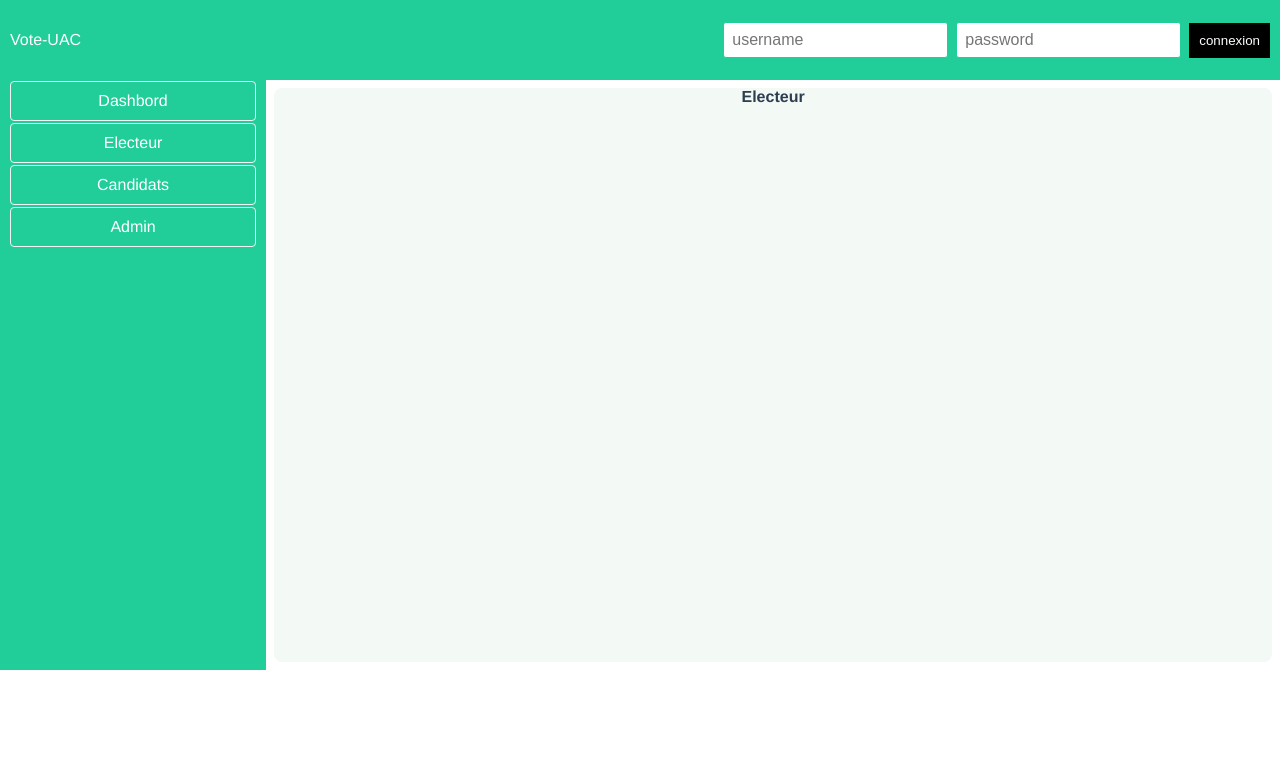
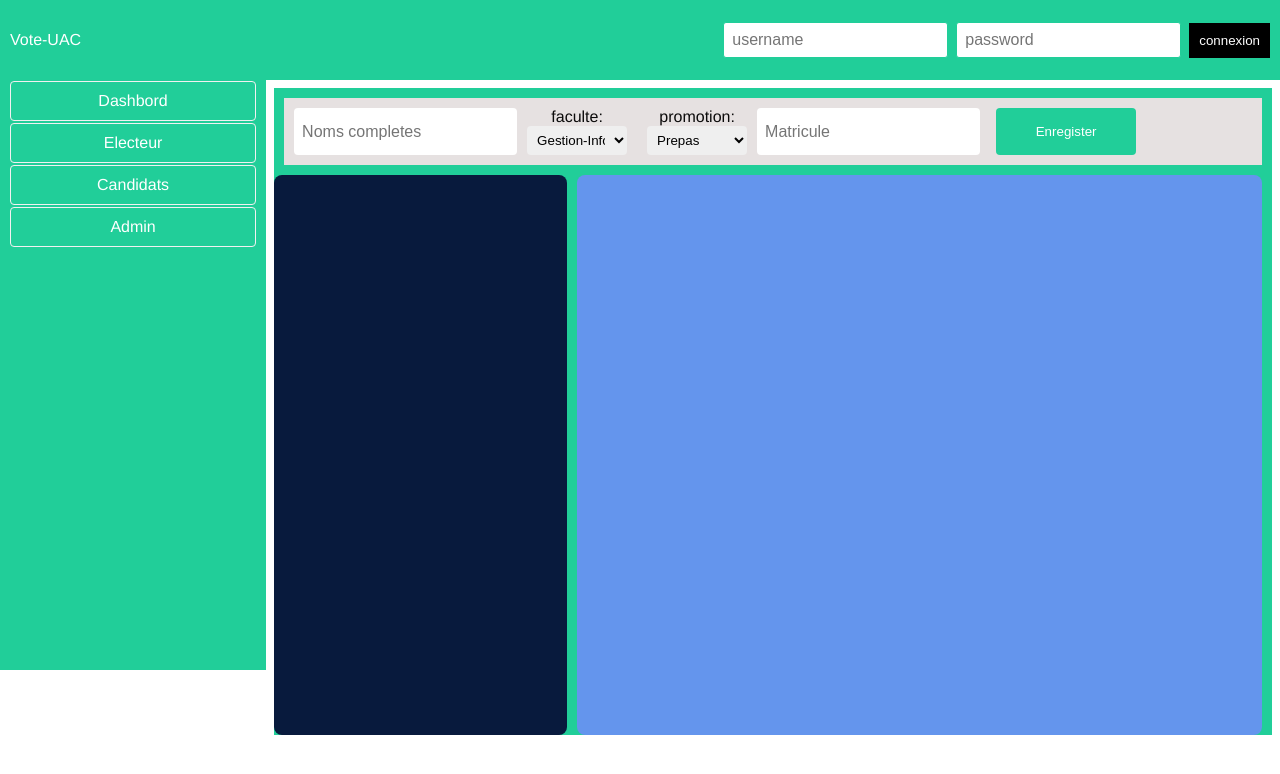
Before and after one commit to leenorshn/vue2-vote, a Vue app: page /#/Electeur in a window 1280 px wide. Shown: the top 774 px of the page. Built offline with nearby package versions, Linux system fonts and the light colour scheme.

Commit message:
modernite

```diff
--- a/src/components/StudentForm.vue
+++ b/src/components/StudentForm.vue
@@ -1,24 +1,74 @@
 <template>
-    <div class="container">
-        {{name}}
+  <div class="student-form-main">
+    <input type="text" placeholder="Noms completes" />
+    <div class="combo">
+      <label for="pet-select">faculte:</label>
+      <select name="pets" id="faculte">
+        <option value="GI">Gestion-Info</option>
+        <option value="CU">Communication</option>
+        <option value="SA">Genie-info</option>
+      </select>
     </div>
+    <div class="combo">
+      <label for="pet-select">promotion:</label>
+      <select name="pets" id="promotion">
+        <option value="Prepa">Prepas</option>
+        <option value="G1">G1</option>
+        <option value="G2">G2</option>
+        <option value="G3">G3</option>
+        <option value="L1">L1</option>
+        <option value="L2">L3</option>
+      </select>
+    </div>
+    <input type="text" placeholder="Matricule" />
+    <button>Enregister</button>
+  </div>
 </template>
 <script>
-    export default {
-        data(){
-            return {
-                name:"Jeux de la vie"
-            }
-        },
-        methods:{
+export default {
+  name: "StudentForm",
 
-        }
-    }
+  methods: {},
+};
 </script>
 <style scoped>
-    .container{
-        background:#0e0e0e;
+.student-form-main {
+  margin: 10px 10px;
+  padding: 10px;
 
-        color: white;
-    }
+  background: #e6e1e1;
+  display: flex;
+  color: rgb(12, 11, 11);
+}
+.combo {
+  display: flex;
+  flex-direction: column;
+  margin: 0px 10px;
+}
+#promotion {
+  padding: 6px;
+  width:100px;
+  border:none;
+  border-radius:4px;
+}
+#faculte {
+  padding: 6px;
+  width:100px;
+  border:none;
+  border-radius:4px;
+}
+input {
+  padding: 8px;
+  font-size: 16px;
+  border:none;
+  border-radius:4px;
+}
+button {
+  width: 140px;
+  margin-left: 16px;
+  background-color: #21ce99;
+  color:white;
+  border:none;
+  border-radius:4px;
+}
 </style>
--- a/src/views/ElecteurPage.vue
+++ b/src/views/ElecteurPage.vue
@@ -1,18 +1,80 @@
 <template>
     <div class="electeur-main-page">
-        <h4>Electeur</h4>
+        <StudentForm/>
+        <div class="electeur-all-page">
+            <div class="list-electeur">
+
+            </div>
+            <div class="detail-electeur">
+
+            </div>
+        </div>
     </div>
 </template>
 
 <script>
+import StudentForm from "../components/StudentForm.vue";
 export default {
     name:"ElecteurPage",
+    components:{
+        StudentForm
+    },
     data() {
-        return {}
-    }
+    return {
+      name: "Jeux de la vie",
+      electeurs:[
+          {
+          name:"Olga Maleki",
+          matricule:"2020-OL-GI-03",
+          promotion:"G3",
+          faculte:"GI"
+      },
+      {
+          name:"Dany molo",
+          matricule:"2020-OL-GI-03",
+          promotion:"G3",
+          faculte:"GI"
+      },
+      {
+          name:"Providence Kazi",
+          matricule:"2020-OL-GI-03",
+          promotion:"G3",
+          faculte:"GI"
+      },
+      {
+          name:"Julien Mongala",
+          matricule:"2020-OL-GI-03",
+          promotion:"G3",
+          faculte:"GI"
+      }
+      ]
+    };
+  },
 
 }
 </script>
 <style scoped>
+    .electeur-main-page{
+        display: flex;
+        flex-direction: column;
+        background-color: #21ce99;
+    }
+    .electeur-all-page{
+        display: flex;
+
+    }
+    .list-electeur{
+        flex:3;
+        background-color:rgb(8, 26, 61);
+        height: 560px;
+        border-radius: 8px;
+    }
+    .detail-electeur{
+        border-radius: 8px;
+        margin-left:10px;
+        margin-right:10px ;
+        flex: 7;
+         background-color:cornflowerblue;
+    }
 
 </style>
```
